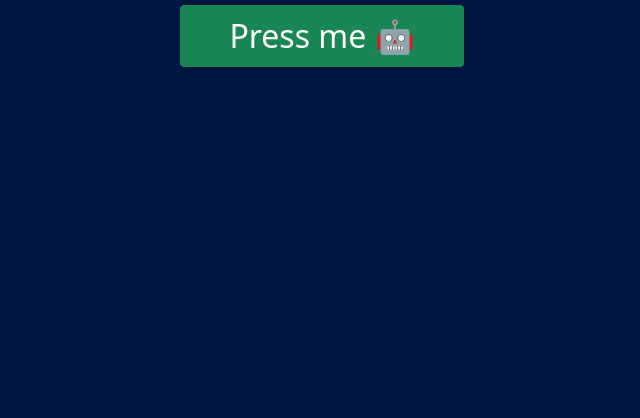
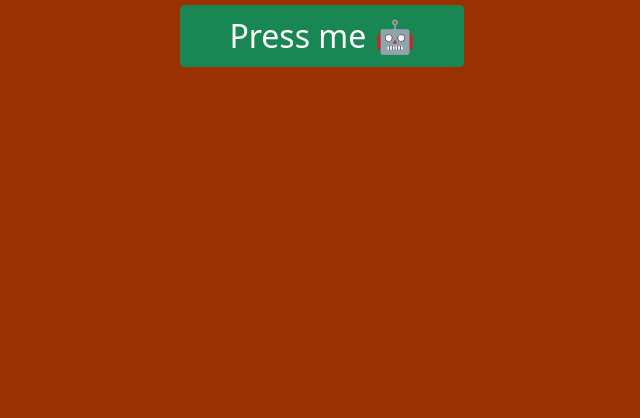
Before and after one commit to sshehrozali/github-learning-2.0, a plain HTML site: page index.html in a window 1280 px wide. Shown: the part 382-800 px from the top of the page, without its empty margins (318-958 px from the left). Drawn offline with nearby package versions, Linux system fonts and the light colour scheme.

Commit message:
its my version 2.0 of the app

```diff
--- a/index.html
+++ b/index.html
@@ -13,7 +13,7 @@
             width: 100vw;
             height: 100vh;
 
-            background-color: rgb(1, 21, 65);
+            background-color: rgb(155, 49, 0);
         }
     </style>
   </head>
```
